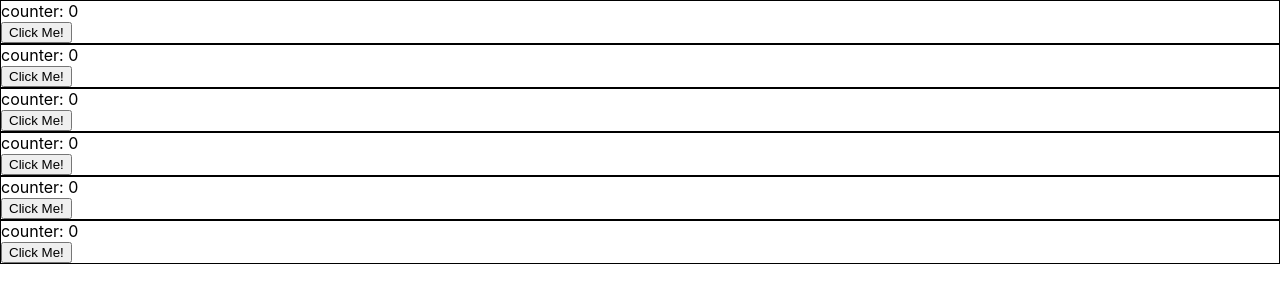
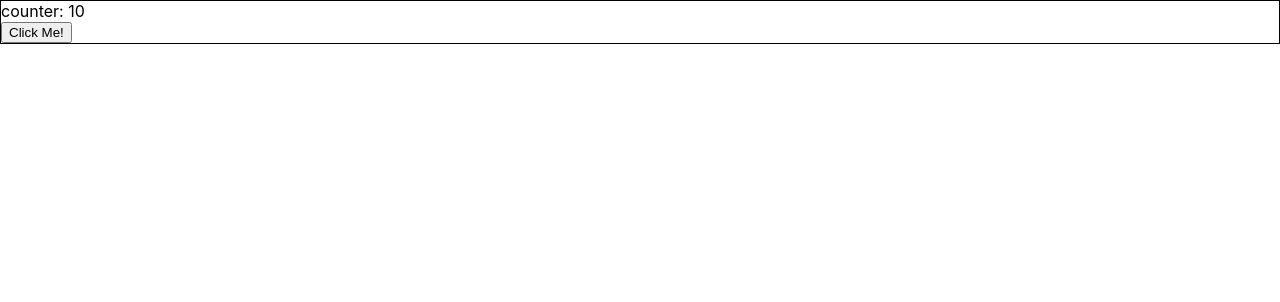
Before and after one commit to sudoaptgetsmart/memo-app-t-fork, a React (Create React App) app: page / in a window 1280 px wide. Shown: the top 302 px of the page. Built offline with nearby package versions, Linux system fonts and the light colour scheme.

Commit message:
updated counter to use app state added tests and layout for login comp

```diff
--- a/src/App.js
+++ b/src/App.js
@@ -1,15 +1,17 @@
 import './App.css';
 import {Counter} from "./components/counter/Counter";
+import {useState} from "react";
 
 function App() {
+
+  let [counter, setCounter] = useState(10)
+  function onCounterClick() {
+    setCounter(counter + 1)
+  }
+
   return <>
-    <Counter/>
-    <Counter/>
-    <Counter/>
-    <Counter/>
-    <Counter/>
-    <Counter/>
-    </>
+    <Counter clickCount={counter} onClick={onCounterClick}/>
+  </>
 }
 
 export default App;
--- a/src/components/counter/Counter.js
+++ b/src/components/counter/Counter.js
@@ -1,14 +1,8 @@
 import {useState} from "react";
 
-export function Counter() {
-    let [counter, setCounter] = useState(0)
-
-    function onClick() {
-        setCounter(counter + 1)
-    }
-
+export function Counter({clickCount, onClick}) {
     return <div style={{"border": '1px solid black'}}>
-        counter: {counter}
+        counter: {clickCount}
         <br/>
         <button onClick={onClick}>Click Me!</button>
     </div>
```
Also changed, not shown: src/components/login/Login.js (added, +7 -0 lines), public/manifest.json (added), 2 other files (tests, documents, lock files or other folders).
